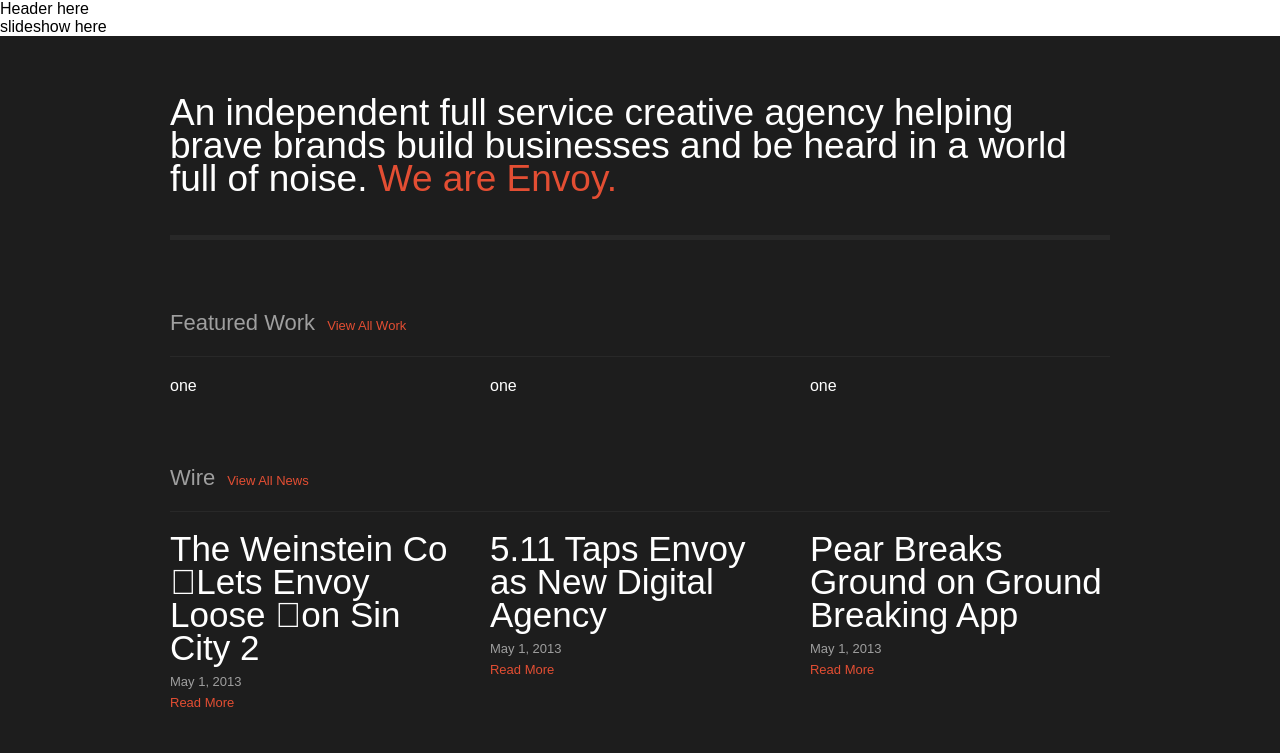
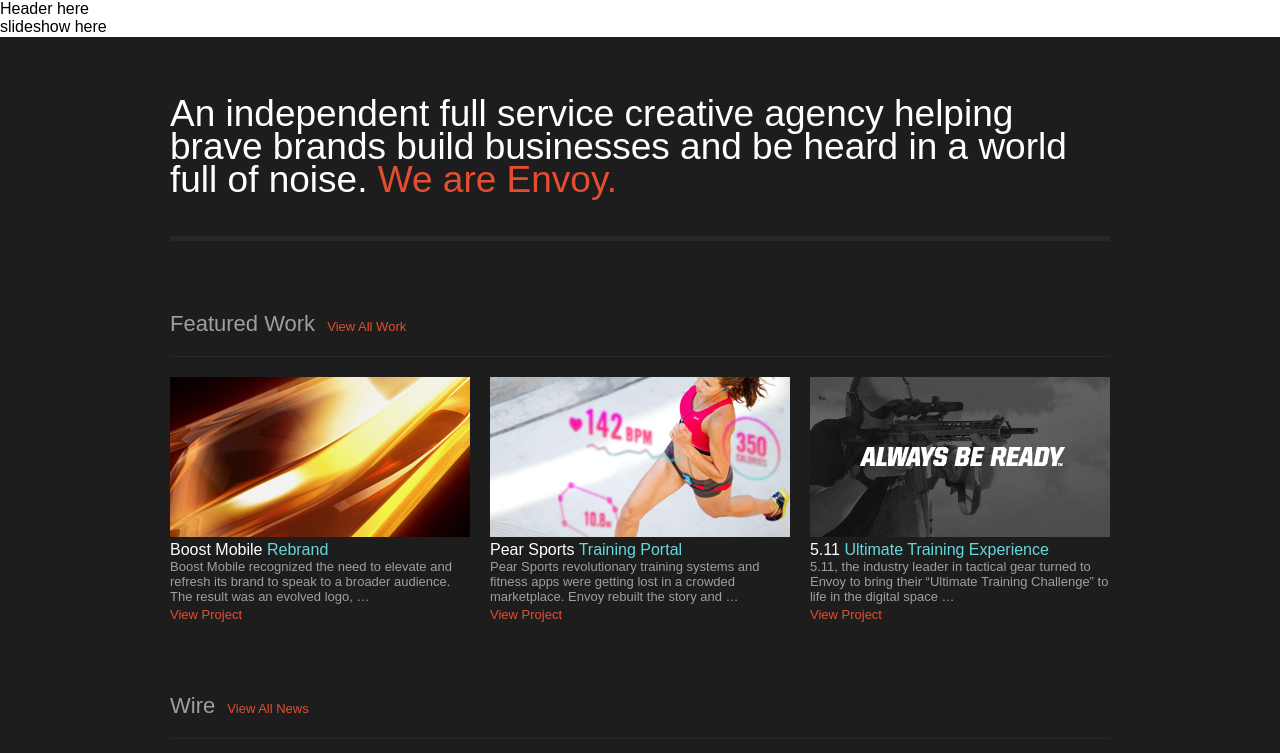
Before and after one commit to vin-e/envoy-code-test, a website: page src/index.html in a window 1280 px wide. Shown: the top 753 px of the page. Drawn offline with nearby package versions, Linux system fonts and the light colour scheme.

Commit message:
finish bottom layout.

```diff
--- a/src/index.html
+++ b/src/index.html
@@ -1,7 +1,13 @@
+<!DOCTYPE html>
 <html>
     <head>
+        <meta charset="utf-8">
+        <meta http-equiv="X-UA-Compatible" content="IE=edge">
+        <meta name="author" content="Vincent Chavez">
+        <meta name="viewport" content="width=device-width,initial-scale=1">
         <title>Envoy Front End Developer Test</title>
-        <link href="css/style.css" rel="stylesheet" />
+        <link href="//cdnjs.cloudflare.com/ajax/libs/normalize/7.0.0/normalize.min.css" rel="stylesheet">
+        <link href="css/style.css" rel="stylesheet">
     </head>
     <body>
         <header>Header here</header>
@@ -17,15 +23,24 @@
                 <div class="subheadline">
                     Featured Work <a href="#">View All Work</a>
                 </div>
-                <div class="grid-thirds">
+                <div class="work grid-thirds">
                     <div class="grid-thirds__single-column">
-                        one
+                        <img src="images/boost-mobile.jpg" alt="Boost Mobile Rebrand" />
+                        <p class="work-headline">Boost Mobile <span class="envoy-font-blue">Rebrand</span></p>
+                        <p class="work-content small-text envoy-font-lightgrey">Boost Mobile recognized the need to elevate and refresh its brand to speak to a broader audience. The result was an evolved logo, &hellip;</p>
+                        <a href="#" class="small-text">View Project</a>
                     </div>
                     <div class="grid-thirds__single-column">
-                        one
+                        <img src="images/pear-sports.jpg" alt="Pear Sports Training Portal" />
+                        <p class="work-headline">Pear Sports <span class="envoy-font-blue">Training Portal</span></p>
+                        <p class="work-content small-text envoy-font-lightgrey">Pear Sports revolutionary training systems and fitness apps were getting lost in a crowded marketplace. Envoy rebuilt the story and &hellip;</p>
+                        <a href="#" class="small-text">View Project</a>
                     </div>
                     <div class="grid-thirds__single-column">
-                        one
+                        <img src="images/ultimate-training-experience.jpg" alt="Ultimate Training Experience" />
+                        <p class="work-headline">5.11 <span class="envoy-font-blue">Ultimate Training Experience</span></p>
+                        <p class="work-content small-text envoy-font-lightgrey">5.11, the industry leader in tactical gear turned to Envoy to bring their “Ultimate Training Challenge” to life in the digital space &hellip;</p>
+                        <a href="#" class="small-text">View Project</a>
                     </div>
                 </div>
 
--- a/src/scss/globals/_colors.scss
+++ b/src/scss/globals/_colors.scss
@@ -16,6 +16,7 @@
 .envoy-font-lightgrey {
     color: $lightgrey;
 }
+
 .envoy-font-mediumgrey {
     color: $mediumgrey;
 }
--- a/src/scss/globals/_layout.scss
+++ b/src/scss/globals/_layout.scss
@@ -19,4 +19,6 @@
     @include grid-media($grid-thirds--tablet-up) {
         @include grid-column(1);
     }
+
+    margin-bottom: 40px;
 }
--- a/src/scss/globals/_resets.scss
+++ b/src/scss/globals/_resets.scss
@@ -1,5 +1,4 @@
 html, body, p {
     font-family: Arial, Helvetica, sans-serif;
-    margin: 0 auto;
-    padding: 0;
+    font-size: 18px;
 }
--- a/src/scss/pages/_home.scss
+++ b/src/scss/pages/_home.scss
@@ -22,6 +22,12 @@
         margin: 0 auto;
         text-align: left;
         width: 940px;
+
+        @media (max-width: 939px) {
+            margin: 0 20px;
+            width: auto;
+        }
+
 
         // large headline
         .headline {
@@ -50,8 +56,18 @@
             font-size: 13px;
         }
 
+        .work {
+            img {
+                width: 100%;
+            }
+        }
         .date-padding {
             padding: 10px 0 6px 0;
+
+            @media (max-width: 939px) {
+                margin: 6px 0 8px 0;
+                padding: 0;
+            }
         }
 
         // section headlines
@@ -62,6 +78,10 @@
             margin-bottom: 20px;
             padding: 70px 0 20px 0;
 
+            @media (max-width: 940px) {
+                padding-top: 30px;
+            }
+
             a {
                 font-size: 13px;
                 padding-left: 6px;
```
Also changed, not shown: src/images/boost-mobile.jpg (added), src/images/pear-sports.jpg (added), src/images/ultimate-training-experience.jpg (added).
